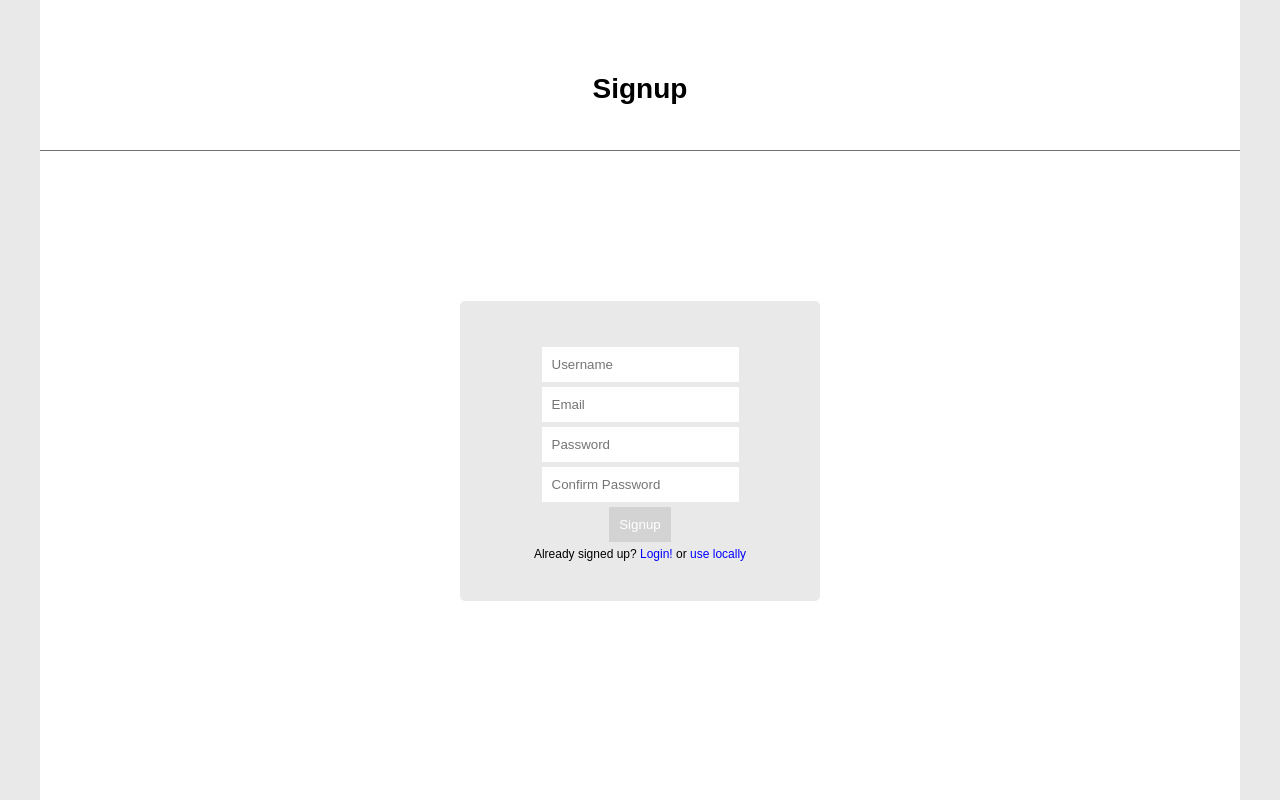
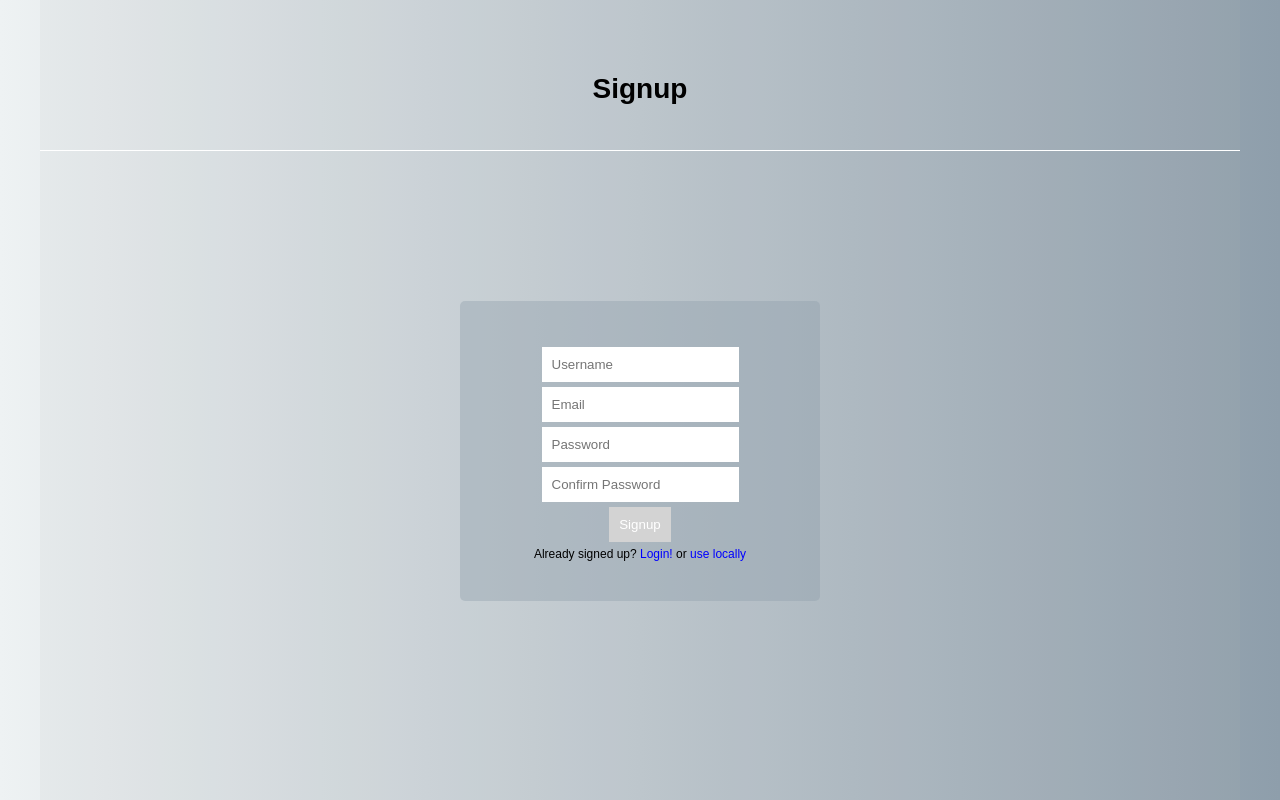
Before and after one commit to rsbrum/php-crud, a PHP site: page /signup.php in a window 1280 px wide. Run offline with PHP 8.4, Linux system fonts and the light colour scheme; data that the repository does not hold is empty.

Commit message:
changed background color

```diff
--- a/css/classes.css
+++ b/css/classes.css
@@ -15,15 +15,21 @@ ul{
 .container{
     width: 100%;
     min-height: 100%;
-    background: rgb(233, 233, 233);
     display: flex;
+    background: #8e9eab;  /* fallback for old browsers */
+    background: -webkit-linear-gradient(to right, #eef2f3, #8e9eab);  /* Chrome 10-25, Safari 5.1-6 */
+    background: linear-gradient(to right, #eef2f3, #8e9eab); /* W3C, IE 10+/ Edge, Firefox 16+, Chrome 26+, Opera 12+, Safari 7+ */
+
+
+
+
 }
 
 .content-wrapper{
     width: 80%;
     min-width: 1200px;
     min-height: 800px;
-    background: white;
+    background: rgba(173, 173, 173, 0.1);
     display: flex;
     margin: 0 auto;
     flex-direction: column;
@@ -37,7 +43,7 @@ ul{
 
     display: flex;
     flex-direction: column;
-    border-bottom: 1px solid rgb(114, 114, 114);
+    border-bottom: 0.02px solid rgb(255, 255, 255);
 }
         /*  NAVBAR  */
 .wrapper-nav-bar{
@@ -167,7 +173,7 @@ ul{
     height: 300px;
     width: 30%;
     margin: auto;
-    background: rgb(233, 233, 233);
+    background: rgba(142,158,171,0.4);
     display: flex;
     border-radius: 5px;
 }
--- a/css/index.css
+++ b/css/index.css
@@ -28,7 +28,7 @@
 
 #item-description{
     padding: 10px;
-    border: 1px solid rgb(34, 34, 34);
+    border: 1px solid rgb(248, 248, 248);
     width: 600px;
     float: left;
 }
--- a/php/includes/connect.inc.php
+++ b/php/includes/connect.inc.php
@@ -1,9 +1,9 @@
 <?php
 
 
-/* $connect = new mysqli("localhost", "root", "040182", "db_todolist"); */
+$connect = new mysqli("localhost", "root", "040182", "db_todolist");
 
-
+/*
 $url = parse_url(getenv("CLEARDB_DATABASE_URL"));
 
 $server = $url["host"];
@@ -11,4 +11,4 @@ $username = $url["user"];
 $password = $url["pass"];
 $db = substr($url["path"], 1);
 
-$connect = new mysqli($server, $username, $password, $db);
+$connect = new mysqli($server, $username, $password, $db); */
```
